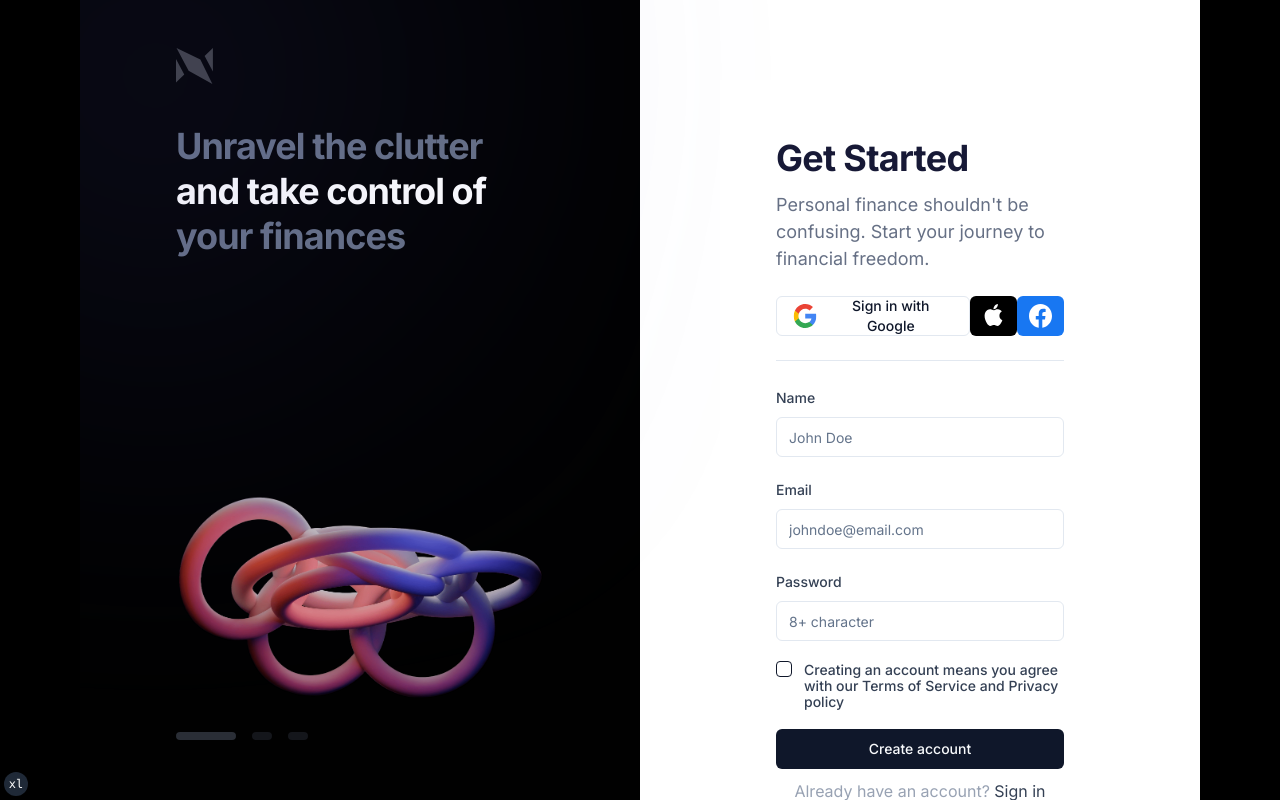
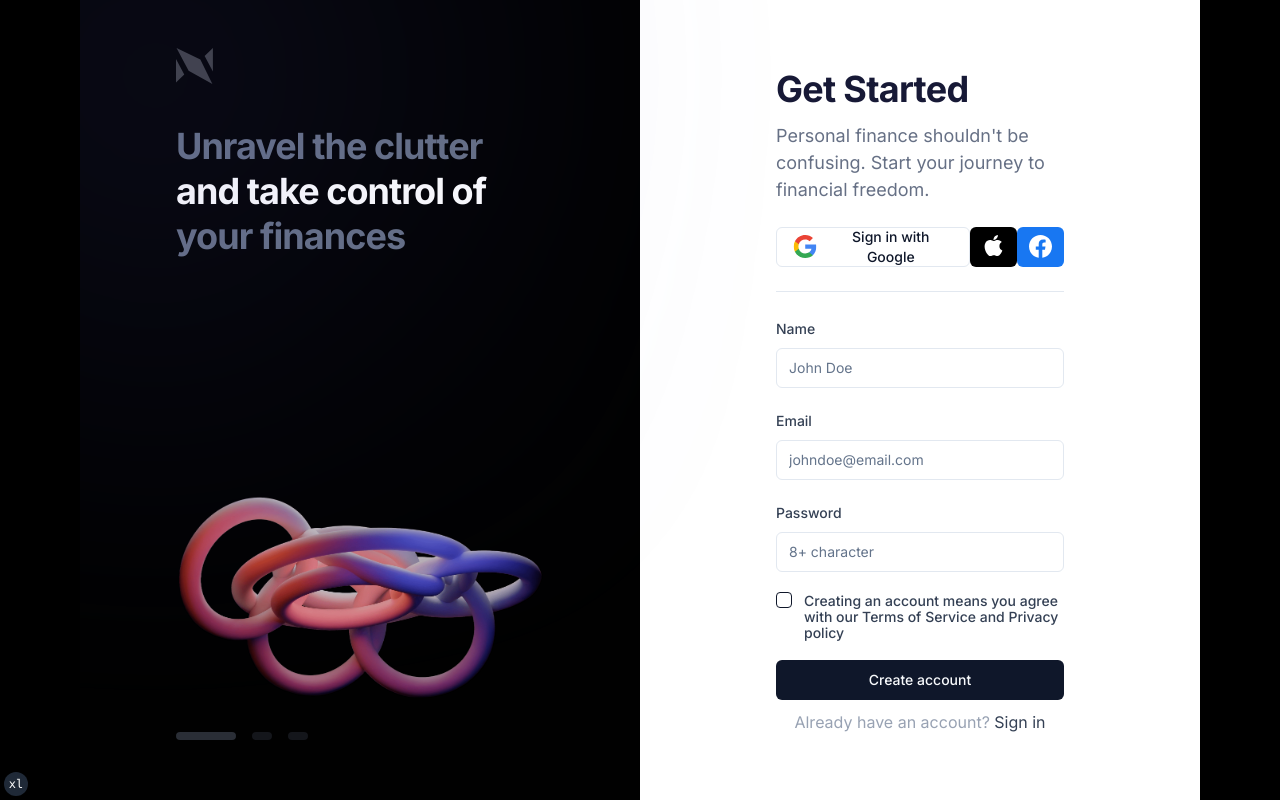
Before and after one commit to iampapagray/nifty-auth, a Next.js app: page / in a window 1280 px wide. Built offline with nearby package versions, Linux system fonts and the light colour scheme.

Commit message:
lg and 2xl

```diff
--- a/components/right-section.tsx
+++ b/components/right-section.tsx
@@ -6,8 +6,8 @@ import Link from "next/link";
 
 export function RightSection() {
   return (
-    <div className="relative p-10 font-sans lg:p-20 2xl:p-30">
-      <div className="flex flex-col bg-white p-14">
+    <div className="relative h-screen  flex items-center px-10 font-sans  lg:px-20 2xl:px-30">
+      <div className="flex flex-col  p-14">
         <Icons.nifty className="flex lg:hidden" />
 
         <h2
```
